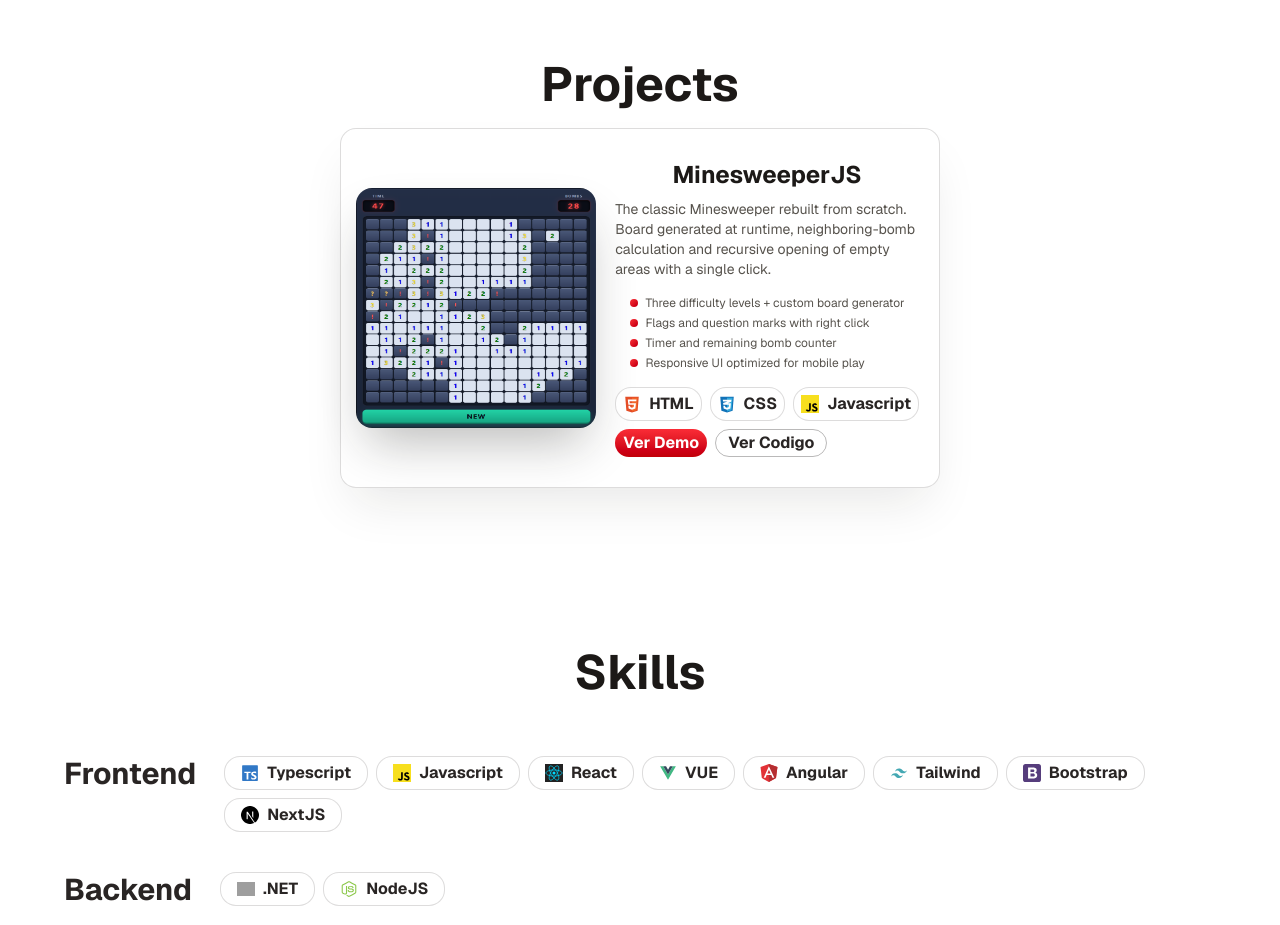
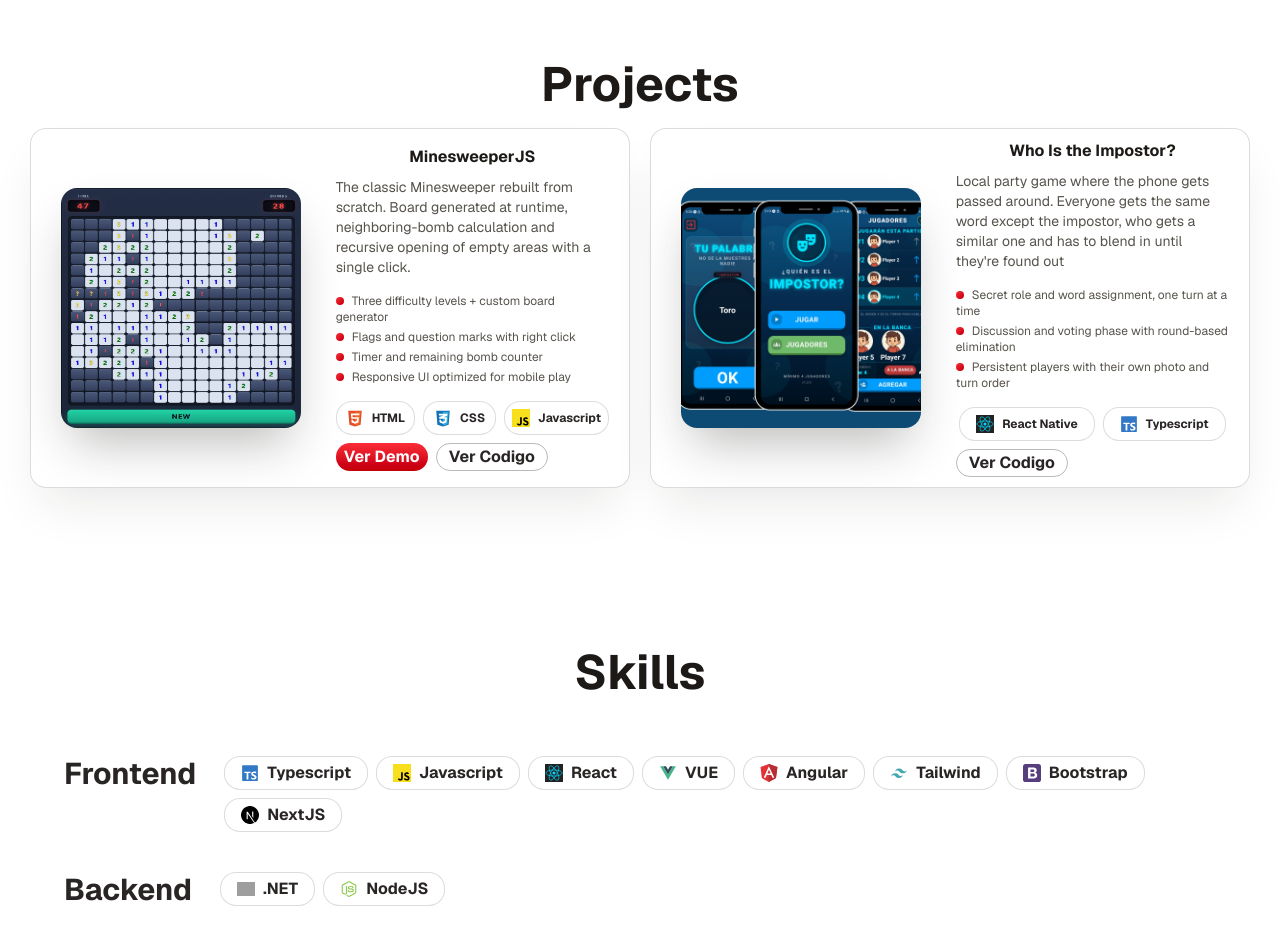
Before and after one commit to noirouge/portfolio, a Next.js app: page / in a window 1280 px wide. Shown: the part 860-1785 px from the top of the page. Built offline with nearby package versions, Linux system fonts and the light colour scheme; grey boxes are pictures that could not be loaded.

Commit message:
Added a second project

```diff
--- a/components/ProjectCard.tsx
+++ b/components/ProjectCard.tsx
@@ -10,12 +10,12 @@ export default function ProjectCard({project}:Props) {
   return (
  <div className="flex flex-col md:flex-row border border-stone-900/15 dark:border-white/12 shadow-2xl shadow-stone-900/10 dark:shadow-black/60 md:h-90 p-2 max-w-150 rounded-2xl bg-white/75 dark:bg-neutral-950/70 transition-all duration-300 hover:glow-red hover:-translate-y-2">
     {/* COLUMN 1 */}
-    <div className="flex justify-center items-center md:w-180 ">
+    <div className="flex justify-center items-center md:w-150 ">
     <Image src={`/project-images/${project.image}`} alt={project.title} width={1000} height={1000} className="w-60 h-60 shadow-2xl shadow-stone-900/30 dark:shadow-black rounded-2xl" />
     </div>
     {/* COLUMN 2 */}
     <div className="flex flex-col items-center justify-center w-80 md:w-150 py-5 px-3 gap-y-2">
-    <h3 className="font-bold text-2xl text-stone-900 dark:text-stone-50">{project.title}</h3>
+    <h3 className="font-bold text-1xl text-stone-900 dark:text-stone-50">{project.title}</h3>
     <p className="text-sm text-stone-600 dark:text-stone-300">{project.description}</p>
     <ul className="flex flex-col gap-1 my-2">
       {project.descriptionPoints.map((point, index) => (<li className="text-xs text-stone-600 dark:text-stone-400" key={index} >
@@ -24,7 +24,7 @@ export default function ProjectCard({project}:Props) {
         </li>))}
 
     </ul>
-    <div className="flex gap-2 justify-start ">
+    <div className="flex gap-2 justify-start text-xs">
       {project.mainTechs.map(tech => (
       <SkillTag tag={tech} key={tech} />
       ))}
--- a/components/SkillTag.tsx
+++ b/components/SkillTag.tsx
@@ -46,6 +46,8 @@ export default function SkillTag({tag}:Props) {
             return "Tailwind";
           case "typescript":
             return "Typescript";
+            case "react-native":
+          return "React Native";
 default: return "Default";
         }
     }
--- a/data/en.ts
+++ b/data/en.ts
@@ -16,6 +16,18 @@ export const projects: Project[] = [
         codeUrl: "https://github.com/noirouge/minesweeper-js",
         demoUrl: "https://noirouge.github.io/minesweeper-js/",
     },
+    {
+    image: "whoistheimposter.png",
+    title: "Who Is the Impostor?",
+    description: "Local party game where the phone gets passed around. Everyone gets the same word except the impostor, who gets a similar one and has to blend in until they're found out",
+    descriptionPoints: [
+        "Secret role and word assignment, one turn at a time",
+        "Discussion and voting phase with round-based elimination",
+        "Persistent players with their own photo and turn order",
+    ],
+    mainTechs: ["react-native", "typescript"],
+    codeUrl: "https://github.com/noirouge/game-who-is-the-imposter-react-native"
+}
 ]
 
 export const en = {
--- a/data/es.ts
+++ b/data/es.ts
@@ -16,6 +16,18 @@ export const projects:Project[] = [
         codeUrl: "https://github.com/noirouge/minesweeper-js",
         demoUrl: "https://noirouge.github.io/minesweeper-js/",
     },
+    {
+        image: "whoistheimposter.png",
+        title: "¿Quien es el impostor?",
+        description: "Juego de fiesta local para pasar el teléfono entre jugadores. A todos les toca la misma palabra menos al impostor, que recibe una parecida y tiene que disimular hasta que lo descubran",
+        descriptionPoints: [
+            "Reparto de roles y palabras en secreto, turno por turno",
+            "Fase de debate y votación con eliminación por rondas",
+            "Jugadores persistentes con foto propia y orden de turnos",
+        ],
+        mainTechs: ["react-native", "typescript"],
+        codeUrl: "https://github.com/noirouge/game-who-is-the-imposter-react-native"
+    }
 ]
 
 export const es = {
--- a/types/Tag.ts
+++ b/types/Tag.ts
@@ -1,4 +1,4 @@
 
-type Tag = "react" | "angular" | "vue" | "bootstrap" | "css" | "docker" | "dotnet" | "git" | "github" | "html" | "javascript" | "nextjs" | "node" | "tailwind" | "typescript" | "sqlserver" | "linkedin";
+type Tag = "react" | "react-native" | "angular" | "vue" | "bootstrap" | "css" | "docker" | "dotnet" | "git" | "github" | "html" | "javascript" | "nextjs" | "node" | "tailwind" | "typescript" | "sqlserver" | "linkedin";
 
 export default Tag;
```
Also changed, not shown: public/icons/react-native.svg (added), public/project-images/whoistheimposter.png (added).
